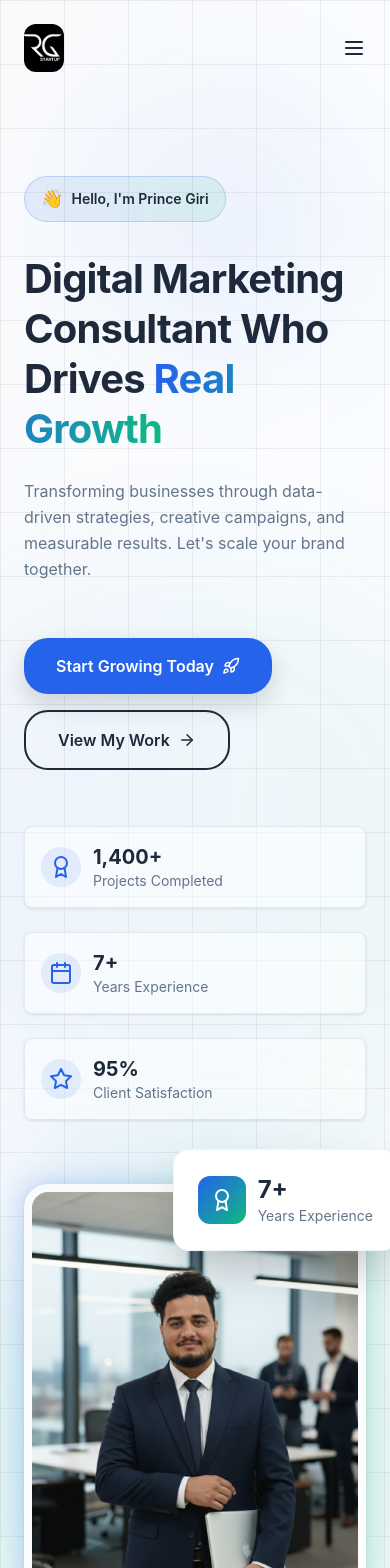
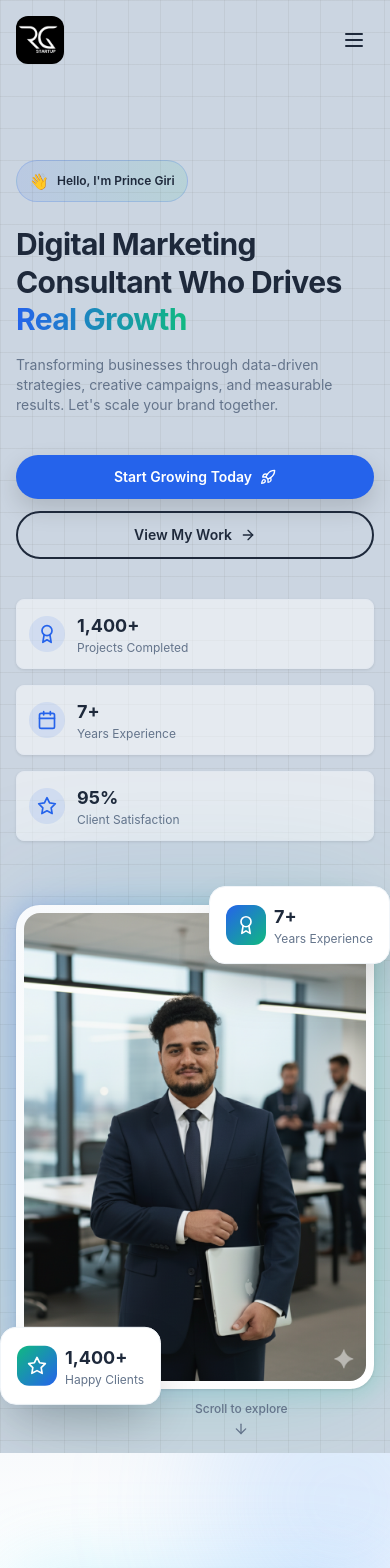
Before and after one commit to rgstartup/Prince-Giri-Personal-Portfolio-Website, a React (Vite) app: page / in a window 390 px wide. Shown: the top 1568 px of the page. Built offline with nearby package versions, Linux system fonts and the light colour scheme.

Commit message:
few optimizatio

```diff
--- a/src/components/CTA.tsx
+++ b/src/components/CTA.tsx
@@ -19,7 +19,7 @@ export function CTA() {
             <p className="mt-3 text-white/80 text-sm">Or email: prince@email.com</p>
           </div>
           <div className="flex justify-center">
-            <img src="/profile.png" alt="Prince Giri" className="w-full max-w-md rounded-xl shadow-lg" />
+            <img src="/profile.png" alt="Prince Giri" className="w-full  rounded-xl shadow-lg" />
           </div>
         </div>
 
--- a/src/components/Header.tsx
+++ b/src/components/Header.tsx
@@ -17,30 +17,30 @@ export function Header() {
   return (
     <header id="site-header"
       className={`fixed top-0 left-0 right-0 z-50 transition-all duration-300 ${isScrolled
-        ? "bg-white/70 backdrop-blur-xl ring-1 ring-slate-900/10 shadow-lg py-4"
-        : "bg-transparent py-6"
+        ? "bg-white/70 backdrop-blur-xl ring-1 ring-slate-900/10 shadow-lg py-3 sm:py-4"
+        : "bg-transparent py-4 sm:py-6"
         }`}
     >
-      <div className="container mx-auto px-6 flex items-center justify-between">
+      <div className="container mx-auto px-4 sm:px-6 lg:px-8 flex items-center justify-between">
 
         <a
           href="#home"
-          className="flex items-center gap-3 focus:outline-none focus:ring-2 focus:ring-primary rounded-btn"
+          className="flex items-center gap-2 sm:gap-3 focus:outline-none focus:ring-2 focus:ring-primary rounded-btn"
           aria-label="Go to home"
         >
-          <img src="/black-logo.png" alt="Prince Giri Logo" className="w-10 h-12 md:w-12 md:h-12 rounded-xl object-cover" />
+          <img src="/black-logo.png" alt="Prince Giri Logo" className="w-12 h-12 sm:w-12 sm:h-12 md:w-12 md:h-12 rounded-xl object-cover" />
           <div className="hidden sm:block">
-            <p className="text-text-primary text-2xl font-bold leading-tight">
+            <p className="text-text-primary text-lg sm:text-xl md:text-2xl font-bold leading-tight">
               Prince Giri
             </p>
-            <p className="text-text-secondary text-sm">
+            <p className="text-text-secondary text-xs sm:text-sm">
               Digital Marketing Consultant
             </p>
           </div>
         </a>
 
         {/* Desktop Navigation */}
-        <nav className="hidden md:flex items-center space-x-8">
+        <nav className="hidden lg:flex items-center space-x-6 xl:space-x-8">
           {[
             "Home",
             "About",
@@ -52,7 +52,26 @@ export function Header() {
             <a
               key={item}
               href={`#${item.toLowerCase()}`}
-              className="text-dark hover:text-primary font-medium relative group"
+              className="text-dark hover:text-primary font-medium relative group text-sm xl:text-base"
+            >
+              {item}
+              <span className="absolute bottom-0 left-0 w-full h-0.5 bg-primary transform scale-x-0 group-hover:scale-x-100 transition-transform origin-left"></span>
+            </a>
+          ))}
+        </nav>
+
+        {/* Tablet Navigation - Hidden on mobile, visible on tablet */}
+        <nav className="hidden md:flex lg:hidden items-center space-x-4">
+          {[
+            "Home",
+            "About",
+            "Services",
+            "Contact",
+          ].map((item) => (
+            <a
+              key={item}
+              href={`#${item.toLowerCase()}`}
+              className="text-dark hover:text-primary font-medium relative group text-sm"
             >
               {item}
               <span className="absolute bottom-0 left-0 w-full h-0.5 bg-primary transform scale-x-0 group-hover:scale-x-100 transition-transform origin-left"></span>
@@ -61,14 +80,15 @@ export function Header() {
         </nav>
 
         {/* CTA Button */}
-        <button className="hidden md:flex bg-gradient-to-r from-cyan-600 to-blue-600 text-white px-6 py-3 rounded-button font-semibold shadow-md hover:shadow-lg hover:-translate-y-1 transition-all">
+        <button className="hidden md:flex bg-gradient-to-r from-cyan-600 to-blue-600 text-white px-4 lg:px-6 py-2 lg:py-3 rounded-button font-semibold shadow-md hover:shadow-lg hover:-translate-y-1 transition-all text-sm lg:text-base">
           <a href="tel:7087831018"> Book Free Consultation</a>
         </button>
 
         {/* Mobile Menu Button */}
         <button
-          className="md:hidden text-dark"
+          className="md:hidden text-dark p-2"
           onClick={() => setMobileMenuOpen(!mobileMenuOpen)}
+          aria-label="Toggle mobile menu"
         >
           {mobileMenuOpen ? <X size={24} /> : <Menu size={24} />}
         </button>
@@ -76,8 +96,17 @@ export function Header() {
 
       {/* Mobile Menu */}
       {mobileMenuOpen && (
-        <div className="md:hidden fixed inset-0 bg-white/90 backdrop-blur-xl z-40 pt-20 px-6 animate-fade-in">
-          <nav className="flex flex-col space-y-6">
+        <div className="md:hidden fixed inset-0 bg-white/90 backdrop-blur-xl z-40 pt-20 px-4 sm:px-6 animate-fade-in">
+          {/* Dismiss Button */}
+          <button
+            className="absolute top-6 right-4 sm:right-6 text-dark p-2 hover:bg-gray-100 rounded-full transition-colors"
+            onClick={() => setMobileMenuOpen(false)}
+            aria-label="Close mobile menu"
+          >
+            <X size={24} />
+          </button>
+
+          <nav className="flex flex-col space-y-4 sm:space-y-6">
             {[
               "Home",
               "About",
@@ -89,13 +118,13 @@ export function Header() {
               <a
                 key={item}
                 href={`#${item.toLowerCase()}`}
-                className="text-dark hover:text-primary font-medium text-xl py-2 border-b border-gray-100"
+                className="text-dark hover:text-primary font-medium text-lg sm:text-xl py-3 sm:py-2 border-b border-gray-100 transition-colors"
                 onClick={() => setMobileMenuOpen(false)}
               >
                 {item}
               </a>
             ))}
-            <button className="bg-gradient-to-r from-cyan-600 to-blue-600 text-white w-full py-4 rounded-button font-semibold shadow-md mt-4">
+            <button className="bg-gradient-to-r from-cyan-600 to-blue-600 text-white w-full py-3 sm:py-4 rounded-button font-semibold shadow-md mt-6 sm:mt-4 text-base sm:text-lg">
               <a href="tel:7087831018">Book Free Consultation</a>
             </button>
           </nav>
--- a/src/components/Hero.tsx
+++ b/src/components/Hero.tsx
@@ -1,4 +1,4 @@
-import { ArrowRight, Rocket, Award, Calendar, Star, Mail } from "lucide-react";
+import { ArrowRight, Rocket, Award, Calendar, Star } from "lucide-react";
 
 export function Hero() {
   return (
@@ -7,88 +7,88 @@ export function Hero() {
       className="min-h-screen pt-24 bg-gradient-to-br from-light via-blue-50/30 to-light flex items-center relative overflow-hidden"
     >
       <div className="absolute inset-0">
-        <div className="absolute top-20 left-20 w-72 h-72 bg-primary/10 rounded-full blur-3xl animate-pulse"></div>
-        <div className="absolute bottom-20 right-20 w-96 h-96 bg-secondary/10 rounded-full blur-3xl animate-pulse"></div>
-        <div className="absolute top-1/2 left-1/2 -translate-x-1/2 -translate-y-1/2 w-[600px] h-[600px] bg-gradient-to-r from-primary/5 to-secondary/5 rounded-full blur-3xl"></div>
+        <div className="absolute top-10 left-10 sm:top-20 sm:left-20 w-48 h-48 sm:w-72 sm:h-72 bg-primary/10 rounded-full blur-3xl animate-pulse"></div>
+        <div className="absolute bottom-10 right-10 sm:bottom-20 sm:right-20 w-64 h-64 sm:w-96 sm:h-96 bg-secondary/10 rounded-full blur-3xl animate-pulse"></div>
+        <div className="absolute top-1/2 left-1/2 -translate-x-1/2 -translate-y-1/2 w-[400px] h-[400px] sm:w-[600px] sm:h-[600px] bg-gradient-to-r from-primary/5 to-secondary/5 rounded-full blur-3xl"></div>
       </div>
 
-      <div className="absolute inset-0 bg-[linear-gradient(to_right,#8882_1px,transparent_1px),linear-gradient(to_bottom,#8882_1px,transparent_1px)] bg-[size:64px_64px]"></div>
+      <div className="absolute inset-0 bg-[linear-gradient(to_right,#8882_1px,transparent_1px),linear-gradient(to_bottom,#8882_1px,transparent_1px)] bg-[size:32px_32px] sm:bg-[size:64px_64px] bg-slate-300"></div>
 
-      <div className="container mx-auto px-6 py-20 relative z-10">
-        <div className="grid lg:grid-cols-5 gap-16 items-center">
-          <div className="lg:col-span-3 space-y-8 animate-slide-up">
-            <div className="inline-flex items-center gap-2 bg-gradient-to-r from-primary/10 to-secondary/10 border border-primary/20 rounded-full px-4 py-2">
-              <span className="text-lg">👋</span>
-              <span className="text-sm font-semibold text-dark">
+      <div className="container mx-auto px-4 sm:px-6 lg:px-8 py-16 sm:py-12 lg:py-20 md:py-16 relative z-10">
+        <div className="grid lg:grid-cols-5 gap-8 sm:gap-12 lg:gap-16 items-center">
+          <div className="lg:col-span-3 space-y-6 sm:space-y-8 animate-slide-up">
+            <div className="inline-flex items-center gap-2 bg-gradient-to-r from-primary/10 to-secondary/10 border border-primary/20 rounded-full px-3 sm:px-4 py-2">
+              <span className="text-base sm:text-lg">👋</span>
+              <span className="text-xs sm:text-sm font-semibold text-dark">
                 Hello, I'm Prince Giri
               </span>
             </div>
 
-            <div className="space-y-6">
-              <h1 className="text-dark leading-tight">
+            <div className="space-y-4 sm:space-y-6">
+              <h1 className="text-dark leading-tight text-3xl sm:text-4xl md:text-5xl lg:text-6xl">
                 Digital Marketing Consultant Who Drives{" "}
                 <span className="text-gradient from-primary to-secondary">
                   Real Growth
                 </span>
               </h1>
 
-              <p className="max-w-xl">
+              <p className="max-w-xl text-sm sm:text-base text-text-secondary">
                 Transforming businesses through data-driven strategies, creative
                 campaigns, and measurable results. Let's scale your brand
                 together.
               </p>
             </div>
 
-            <div className="flex flex-wrap gap-4 pt-6">
-              <button className="group relative bg-primary text-white px-8 py-4 rounded-button font-semibold shadow-lg hover:shadow-xl hover:-translate-y-1 transition-all">
-                <span className="relative z-10 flex items-center gap-2">
+            <div className="flex flex-col sm:flex-row flex-wrap gap-3 sm:gap-4 pt-4 sm:pt-6">
+              <button className="group relative bg-primary text-white px-6 sm:px-8 py-3 sm:py-4 rounded-button font-semibold shadow-lg hover:shadow-xl hover:-translate-y-1 transition-all text-sm sm:text-base">
+                <span className="relative z-10 flex items-center justify-center gap-2">
                   Start Growing Today
                   <Rocket
-                    size={18}
-                    className="group-hover:translate-x-1 transition-transform"
+                    size={16}
+                    className="group-hover:translate-x-1 transition-transform sm:w-[18px] sm:h-[18px]"
                   />
                 </span>
               </button>
 
-              <button className="group relative border-2 border-dark text-dark px-8 py-4 rounded-button font-semibold hover:bg-dark hover:text-white transition-all hover:-translate-y-1 flex items-center gap-2">
+              <button className="group relative border-2 border-dark text-dark px-6 sm:px-8 py-3 sm:py-4 rounded-button font-semibold hover:bg-dark hover:text-white transition-all hover:-translate-y-1 flex items-center justify-center gap-2 text-sm sm:text-base">
                 View My Work
                 <ArrowRight
-                  size={18}
-                  className="group-hover:translate-x-1 transition-transform"
+                  size={16}
+                  className="group-hover:translate-x-1 transition-transform sm:w-[18px] sm:h-[18px]"
                 />
               </button>
             </div>
 
-            <div className="grid grid-cols-1 md:grid-cols-3 gap-6 pt-6">
+            <div className="grid grid-cols-1 sm:grid-cols-2 lg:grid-cols-3 gap-4 sm:gap-6 pt-4 sm:pt-6">
               {[
                 {
                   number: "1,400+",
                   label: "Projects Completed",
-                  icon: <Award className="text-primary" size={24} />,
+                  icon: <Award className="text-primary" size={20} />,
                 },
                 {
                   number: "7+",
                   label: "Years Experience",
-                  icon: <Calendar className="text-primary" size={24} />,
+                  icon: <Calendar className="text-primary" size={20} />,
                 },
                 {
                   number: "95%",
                   label: "Client Satisfaction",
-                  icon: <Star className="text-primary" size={24} />,
+                  icon: <Star className="text-primary" size={20} />,
                 },
               ].map((stat, index) => (
                 <div
                   key={index}
-                  className="group bg-white/50 border border-slate-200 hover:bg-white p-4 rounded-card shadow-sm hover:shadow-md transition-all flex items-center gap-3"
+                  className="group bg-white/50 border border-slate-200 hover:bg-white p-3 sm:p-4 rounded-card shadow-sm hover:shadow-md transition-all flex items-center gap-3"
                 >
-                  <div className="bg-primary/10 p-2 rounded-full">
+                  <div className="bg-primary/10 p-2 rounded-full flex-shrink-0">
                     {stat.icon}
                   </div>
-                  <div>
-                    <div className="text-xl font-bold text-dark">
+                  <div className="min-w-0">
+                    <div className="text-lg sm:text-xl font-bold text-dark">
                       {stat.number}
                     </div>
-                    <div className="text-sm text-text-secondary">
+                    <div className="text-xs sm:text-sm text-text-secondary">
                       {stat.label}
                     </div>
                   </div>
@@ -97,10 +97,10 @@ export function Hero() {
             </div>
           </div>
 
-          <div className="lg:col-span-2 relative">
+          <div className="lg:col-span-2 relative mt-8 lg:mt-0">
             <div className="absolute inset-0 bg-gradient-to-br from-primary/20 via-secondary/20 to-primary/20 rounded-image blur-3xl animate-gradient"></div>
 
-            <div className="relative group">
+            <div className="relative group max-w-sm mx-auto lg:max-w-none">
               <div className="absolute -inset-1 bg-gradient-to-r from-primary to-secondary rounded-3xl blur-md opacity-20 group-hover:opacity-30 transition-opacity"></div>
               <div className="relative bg-gradient-to-br from-light to-white p-2 rounded-3xl shadow-sm">
                 <img
@@ -111,14 +111,14 @@ export function Hero() {
               </div>
             </div>
 
-            <div  className="absolute -top-8 -right-8 bg-white rounded-2xl shadow-2xl p-6 animate-float border border-slate-100">
-              <div className="flex items-center gap-3">
-                <div className="bg-gradient-to-br from-primary to-secondary w-12 h-12 rounded-xl flex items-center justify-center">
-                  <Award className="text-white" size={24} />
+            <div className="absolute -top-4 -right-4 sm:-top-8 sm:-right-8 bg-white rounded-2xl shadow-2xl p-4 sm:p-6 animate-float border border-slate-100">
+              <div className="flex items-center gap-2 sm:gap-3">
+                <div className="bg-gradient-to-br from-primary to-secondary w-10 h-10 sm:w-12 sm:h-12 rounded-xl flex items-center justify-center">
+                  <Award className="text-white" size={20} />
                 </div>
                 <div>
-                  <div className="text-2xl font-bold text-dark">7+</div>
-                  <div className="text-sm text-text-secondary">
+                  <div className="text-lg sm:text-2xl font-bold text-dark">7+</div>
+                  <div className="text-xs sm:text-sm text-text-secondary">
                     Years Experience
                   </div>
                 </div>
@@ -126,16 +126,16 @@ export function Hero() {
             </div>
 
             <div
-              className="absolute -bottom-8 -left-8 bg-white rounded-2xl shadow-2xl p-6 animate-float border border-slate-100"
+              className="absolute -bottom-4 -left-4 sm:-bottom-8 sm:-left-8 bg-white rounded-2xl shadow-2xl p-4 sm:p-6 animate-float border border-slate-100"
               style={{ animationDelay: "1s" }}
             >
-              <div className="flex items-center gap-3">
-                <div className="bg-gradient-to-br from-secondary to-primary w-12 h-12 rounded-xl flex items-center justify-center">
-                  <Star className="text-white" size={24} />
+              <div className="flex items-center gap-2 sm:gap-3">
+                <div className="bg-gradient-to-br from-secondary to-primary w-10 h-10 sm:w-12 sm:h-12 rounded-xl flex items-center justify-center">
+                  <Star className="text-white" size={20} />
                 </div>
                 <div>
-                  <div className="text-2xl font-bold text-dark">1,400+</div>
-                  <div className="text-sm text-text-secondary">
+                  <div className="text-lg sm:text-2xl font-bold text-dark">1,400+</div>
+                  <div className="text-xs sm:text-sm text-text-secondary">
                     Happy Clients
                   </div>
                 </div>
@@ -144,10 +144,10 @@ export function Hero() {
           </div>
         </div>
 
-        <div className="absolute bottom-2 left-1/2 -translate-x-1/2 animate-bounce">
-          <div className="flex flex-col items-center gap-2 text-text-secondary">
-            <span className="text-sm font-medium">Scroll to explore</span>
-            <ArrowRight size={20} className="rotate-90" />
+        <div className="absolute  md:bottom-0  bottom-2 sm:bottom-4 left-1/2 -translate-x-1/2 animate-bounce">
+          <div className="flex flex-col items-center gap-1 sm:gap-2 text-text-secondary">
+            <span className="text-xs sm:text-sm font-medium">Scroll to explore</span>
+            <ArrowRight size={16} className="rotate-90 sm:w-5 sm:h-5" />
           </div>
         </div>
       </div>
--- a/src/components/WhyHireMe.tsx
+++ b/src/components/WhyHireMe.tsx
@@ -69,7 +69,7 @@ export function WhyHireMe() {
                 src="/profile.png"
                 alt="Prince Giri"
                 // className="max-w-md border-0 border-gray-300 relative rounded-xl shadow-[0_0_15px_rgba(255,255,255,0.6)] "
-                className="w-full max-w-[260px] sm:max-w-sm md:max-w-md h-auto border-0 border-gray-300 relative rounded-xl mx-auto"
+                className="w-full max-w-full sm:max-w-full md:max-w-full h-auto border-0 border-gray-300 relative rounded-xl mx-auto"
               />
             </div>
             <div className="space-y-6 order-2 lg:order-none text-center lg:text-left">
```
